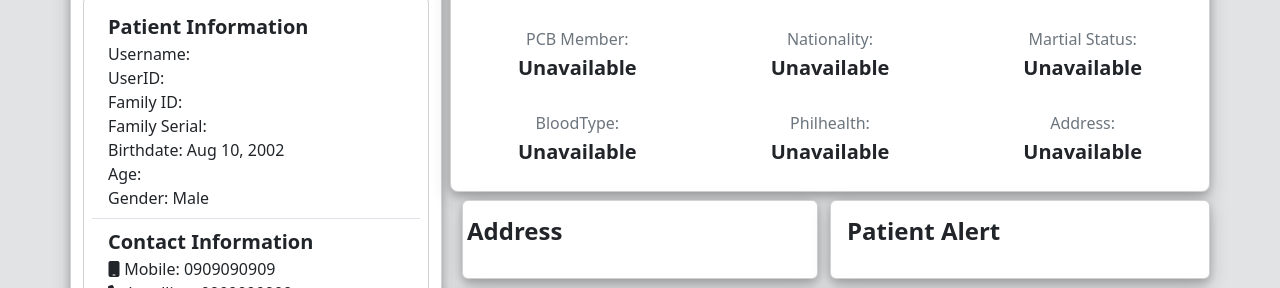
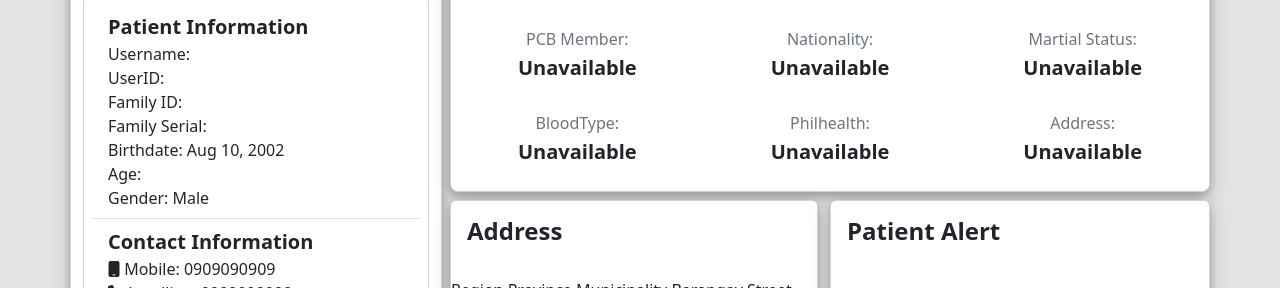
Before and after one commit to KurtD13/test_repo, a plain HTML site: page index.html in a window 1280 px wide. Shown: the part 148-436 px from the top of the page. Drawn offline with nearby package versions, Linux system fonts and the light colour scheme.

Commit message:
Minimal Change

```diff
--- a/index.html
+++ b/index.html
@@ -138,9 +138,9 @@
 
                 <!--Address and Patient Alert-->
                 <div class="row pt-2">
-                    <div class="col-xl-6" >
+                    <div class="col-xl-6 ps-0" >
                         <div class="card" style="box-shadow: 0 4px 8px 0 rgba(0, 0, 0, 0.2), 0 6px 20px 0 rgba(0, 0, 0, 0.19);">
-                            <h4 class="fw-bold pb-2 ps-1 pt-3 pb-4">Address</h4>
+                            <h4 class="fw-bold pb-2 ps-3 pt-3 pb-4">Address</h4> Region Province Municipality Barangay Street Number Zipcode
                         </div>
                     </div>
                     <div class="col-xl-6 card" style="box-shadow: 0 4px 8px 0 rgba(0, 0, 0, 0.2), 0 6px 20px 0 rgba(0, 0, 0, 0.19);">
```
